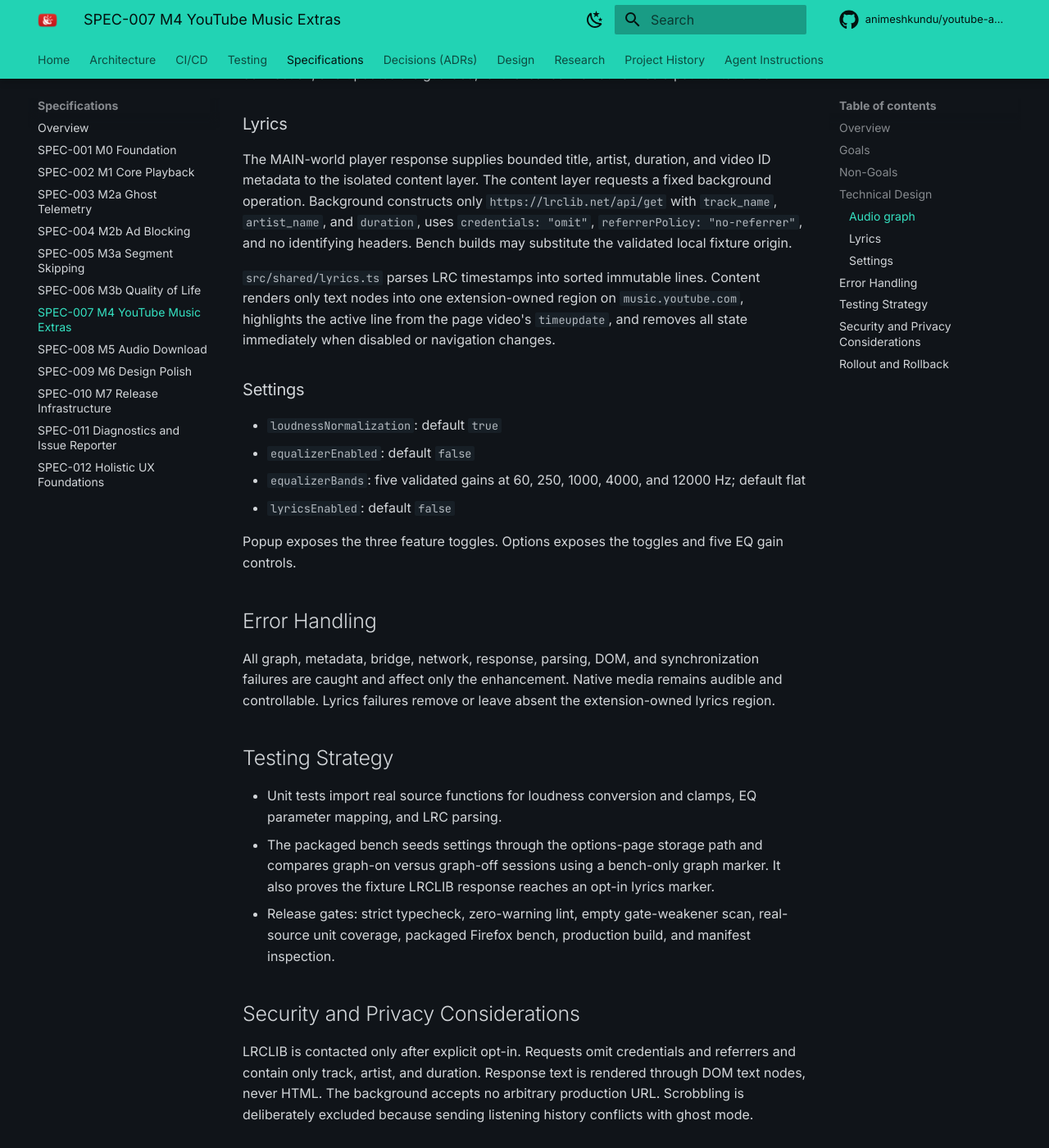
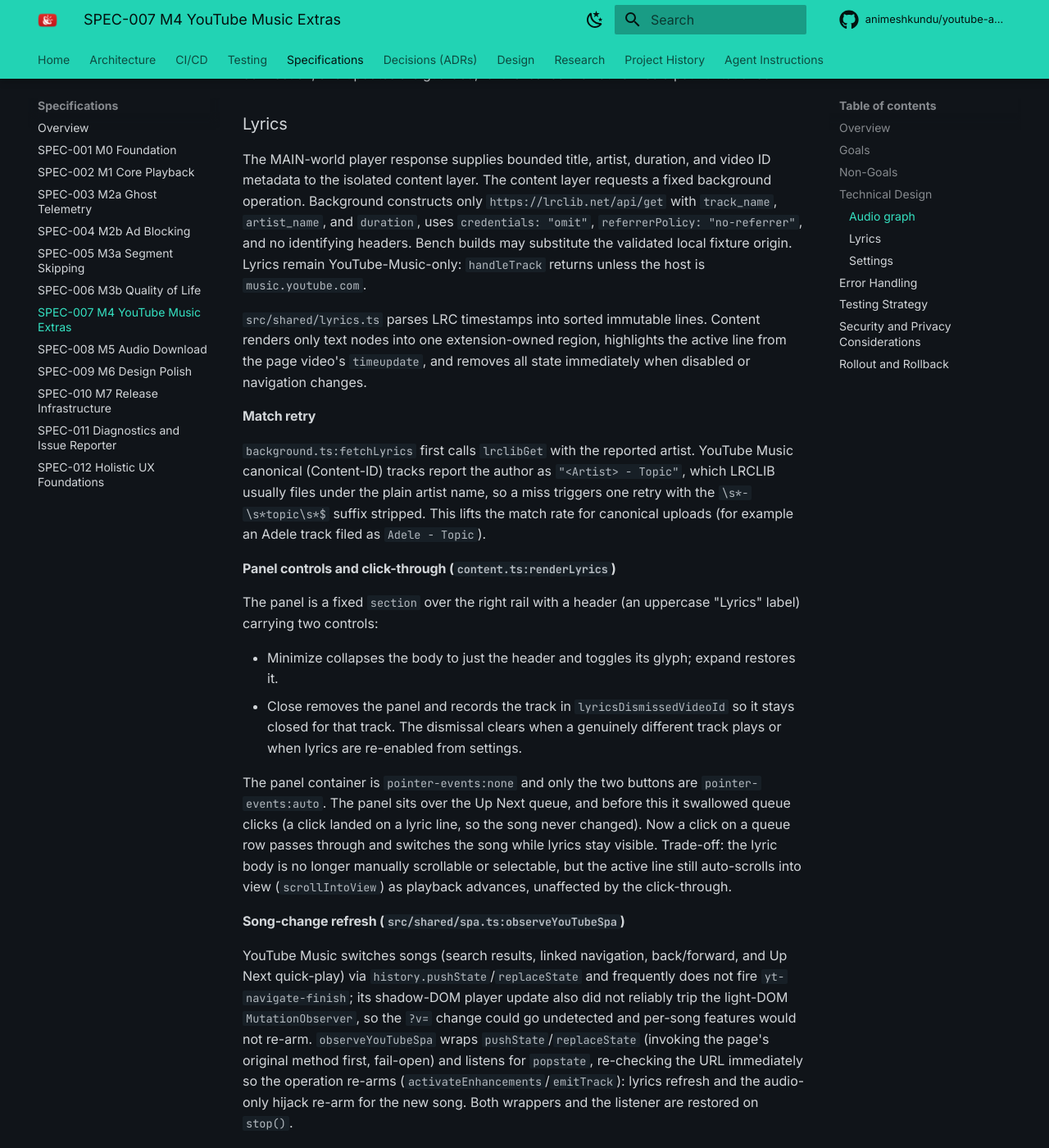
Before and after one commit to animeshkundu/youtube-audio, an MkDocs documentation site: the page built from docs/specs/SPEC-007-m4-youtube-music-extras.md, in a window 1280 px wide and 1400 px high, scrolled down 1113 px. Shown: the whole window at 82% size. Built offline with MkDocs 1.6.1 and Material for MkDocs 9.7.7, drawn with Linux system fonts in a browser that asks for light colours; comment, search, counter and statistics services are not loaded; some of the changed text lies outside the part shown.

Commit message:
Docs: YouTube Music lyrics fixes (SPEC-007 + handoff)
Record the lyrics panel behavior (minimize/close, click-through so it does not block the Up Next queue, song-change refresh via the history hook, lifecycle guards, and the Artist - Topic match retry) and the test locks. New history handoff registered in the nav.

```diff
--- a/docs/specs/SPEC-007-m4-youtube-music-extras.md
+++ b/docs/specs/SPEC-007-m4-youtube-music-extras.md
@@ -27,9 +27,32 @@
 
 ### Lyrics
 
-The MAIN-world player response supplies bounded title, artist, duration, and video ID metadata to the isolated content layer. The content layer requests a fixed background operation. Background constructs only `https://lrclib.net/api/get` with `track_name`, `artist_name`, and `duration`, uses `credentials: "omit"`, `referrerPolicy: "no-referrer"`, and no identifying headers. Bench builds may substitute the validated local fixture origin.
+The MAIN-world player response supplies bounded title, artist, duration, and video ID metadata to the isolated content layer. The content layer requests a fixed background operation. Background constructs only `https://lrclib.net/api/get` with `track_name`, `artist_name`, and `duration`, uses `credentials: "omit"`, `referrerPolicy: "no-referrer"`, and no identifying headers. Bench builds may substitute the validated local fixture origin. Lyrics remain YouTube-Music-only: `handleTrack` returns unless the host is `music.youtube.com`.
 
-`src/shared/lyrics.ts` parses LRC timestamps into sorted immutable lines. Content renders only text nodes into one extension-owned region on `music.youtube.com`, highlights the active line from the page video's `timeupdate`, and removes all state immediately when disabled or navigation changes.
+`src/shared/lyrics.ts` parses LRC timestamps into sorted immutable lines. Content renders only text nodes into one extension-owned region, highlights the active line from the page video's `timeupdate`, and removes all state immediately when disabled or navigation changes.
+
+#### Match retry
+
+`background.ts:fetchLyrics` first calls `lrclibGet` with the reported artist. YouTube Music canonical (Content-ID) tracks report the author as `"<Artist> - Topic"`, which LRCLIB usually files under the plain artist name, so a miss triggers one retry with the `\s*-\s*topic\s*$` suffix stripped. This lifts the match rate for canonical uploads (for example an Adele track filed as `Adele - Topic`).
+
+#### Panel controls and click-through (`content.ts:renderLyrics`)
+
+The panel is a fixed `section` over the right rail with a header (an uppercase "Lyrics" label) carrying two controls:
+
+- Minimize collapses the body to just the header and toggles its glyph; expand restores it.
+- Close removes the panel and records the track in `lyricsDismissedVideoId` so it stays closed for that track. The dismissal clears when a genuinely different track plays or when lyrics are re-enabled from settings.
+
+The panel container is `pointer-events:none` and only the two buttons are `pointer-events:auto`. The panel sits over the Up Next queue, and before this it swallowed queue clicks (a click landed on a lyric line, so the song never changed). Now a click on a queue row passes through and switches the song while lyrics stay visible. Trade-off: the lyric body is no longer manually scrollable or selectable, but the active line still auto-scrolls into view (`scrollIntoView`) as playback advances, unaffected by the click-through.
+
+#### Song-change refresh (`src/shared/spa.ts:observeYouTubeSpa`)
+
+YouTube Music switches songs (search results, linked navigation, back/forward, and Up Next quick-play) via `history.pushState`/`replaceState` and frequently does not fire `yt-navigate-finish`; its shadow-DOM player update also did not reliably trip the light-DOM `MutationObserver`, so the `?v=` change could go undetected and per-song features would not re-arm. `observeYouTubeSpa` wraps `pushState`/`replaceState` (invoking the page's original method first, fail-open) and listens for `popstate`, re-checking the URL immediately so the operation re-arms (`activateEnhancements`/`emitTrack`): lyrics refresh and the audio-only hijack re-arm for the new song. Both wrappers and the listener are restored on `stop()`.
+
+#### Lifecycle guards (`content.ts:handleTrack`)
+
+- A per-fetch generation token (`lyricsRequestGeneration`) drops a superseded lookup, so a slow result for the previous song cannot overwrite the current one.
+- An in-flight same-track dedup (`lyricsFetchingVideoId`) skips a duplicate event so a redundant failing lookup cannot drop the first good result.
+- When a new track has no lyrics, the stale panel from the previous track is cleared.
 
 ### Settings
 
@@ -46,8 +69,9 @@
 
 ## Testing Strategy
 
-- Unit tests import real source functions for loudness conversion and clamps, EQ parameter mapping, and LRC parsing.
-- The packaged bench seeds settings through the options-page storage path and compares graph-on versus graph-off sessions using a bench-only graph marker. It also proves the fixture LRCLIB response reaches an opt-in lyrics marker.
+- Unit tests import real source functions for loudness conversion and clamps, EQ parameter mapping, and LRC parsing. `tests/unit/spa.test.ts` adds two locks: a `history.pushState` song change is detected immediately without `yt-navigate-finish`, and the patched history methods are restored on `stop()`.
+- The packaged bench seeds settings through the options-page storage path and compares graph-on versus graph-off sessions using a bench-only graph marker. It also proves the fixture LRCLIB response reaches an opt-in lyrics marker; `m4:lyrics-opt-in-fetches-and-renders` additionally asserts the panel is `pointer-events:none` and carries its Minimize and Close controls.
+- Suite totals after this batch: 244 unit, 48/48 bench, 50/50 settings-permutation matrix.
 - Release gates: strict typecheck, zero-warning lint, empty gate-weakener scan, real-source unit coverage, packaged Firefox bench, production build, and manifest inspection.
 
 ## Security and Privacy Considerations
--- a/mkdocs.yml
+++ b/mkdocs.yml
@@ -178,6 +178,7 @@
       - Audio-Only Toggle-Off Reclaim: history/2026-07-12-audio-only-toggle-off-reclaim.md
       - Smoke-Test Convergence: history/2026-07-12-smoke-test-convergence.md
       - Settings-Permutation Real-Firefox Validation: history/2026-07-12-settings-permutation-real-firefox-validation.md
+      - YouTube Music Synced-Lyrics Fixes: history/2026-07-13-youtube-music-lyrics.md
   - Agent Instructions:
       - Overview: agent-instructions/README.md
       - 00 Core Philosophy: agent-instructions/00-core-philosophy.md
```
Also changed, not shown: docs/history/2026-07-13-youtube-music-lyrics.md (added, +93 -0 lines).
